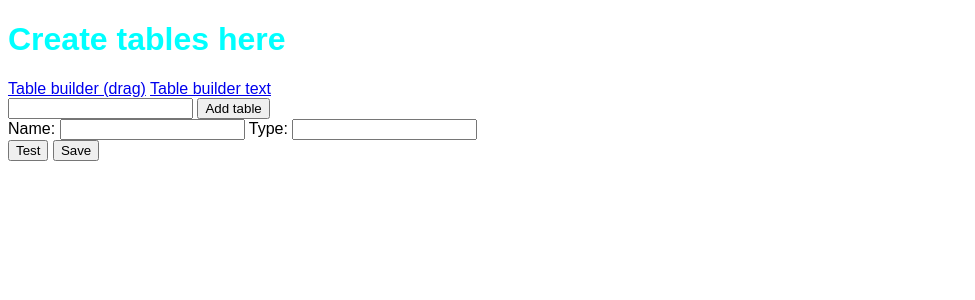
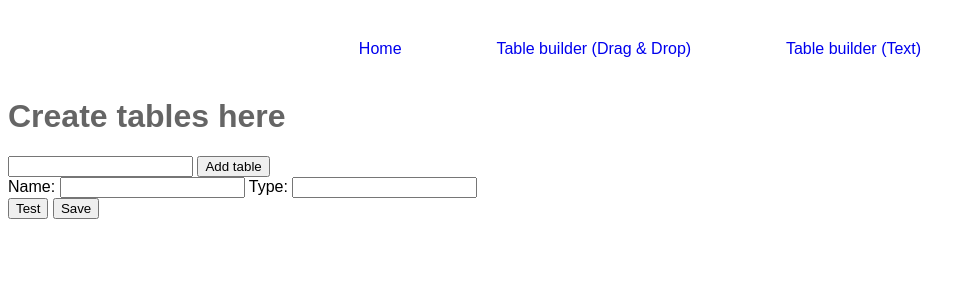
Before and after one commit to Lilley-DL/dbhelper, a Flask app: page / in a window 1280 px wide. Shown: the top 300 px of the page, without its empty margins (0-975 px from the left). Run offline with Flask 3, Linux system fonts and the light colour scheme.

Commit message:
made changes to base template by adding navigation div

```diff
--- a/static/style.css
+++ b/static/style.css
@@ -4,7 +4,7 @@
 
 
 h1{
-    color: aqua;
+    color: rgb(101, 101, 101);
 
 }
 
@@ -150,3 +150,18 @@ h1{
     width: 100%;
     height: 80%;
   }
+
+  .builder-link{
+    text-decoration: none;
+  }
+
+  #top-nav{
+
+    margin-top: 5vh;
+    margin-bottom: 5vh;
+    margin-left: 20vw;
+    margin-right: 20vw;
+    display: flex;
+    flex-direction: row;
+    justify-content: space-evenly;
+  }
--- a/templates/base.html
+++ b/templates/base.html
@@ -7,6 +7,13 @@
     <title>{% block title %}{% endblock title %}</title>
 </head>
 <body>
+
+<div id="top-nav">
+
+    <a class="builder-link" href="{{url_for('index')}}">Home</a>
+    <a class="builder-link" href="{{url_for('tabelBulder')}}">Table builder (Drag & Drop)</a>
+    <a class="builder-link" href="{{url_for('textBuilder')}}">Table builder (Text)</a>
+</div>
     {% block content %}
 
     {% endblock content %}
--- a/templates/index.html
+++ b/templates/index.html
@@ -1,13 +1,12 @@
 {% extends 'base.html' %}
 {% block title %}
-Home
+DB helper
 {% endblock title %}
 
 {% block content %}
 <h1>Create tables here</h1>
 
-<a href="{{url_for('tabelBulder')}}">Table builder (drag)</a>
-<a href="{{url_for('textBuilder')}}">Table builder text</a>
+
 <span id="warning"></span>
 
 <div class="table-design-wrapper">
```
